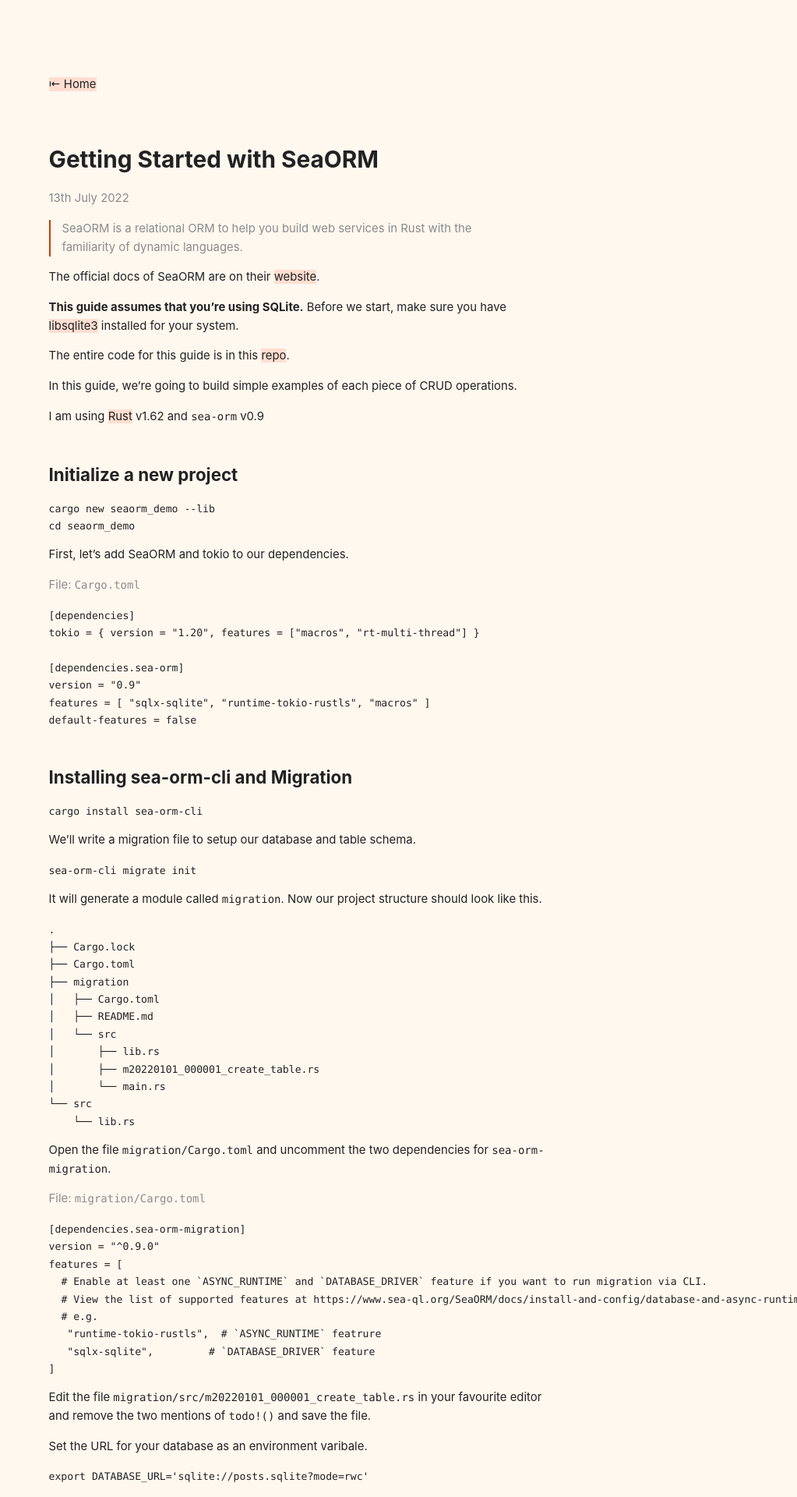
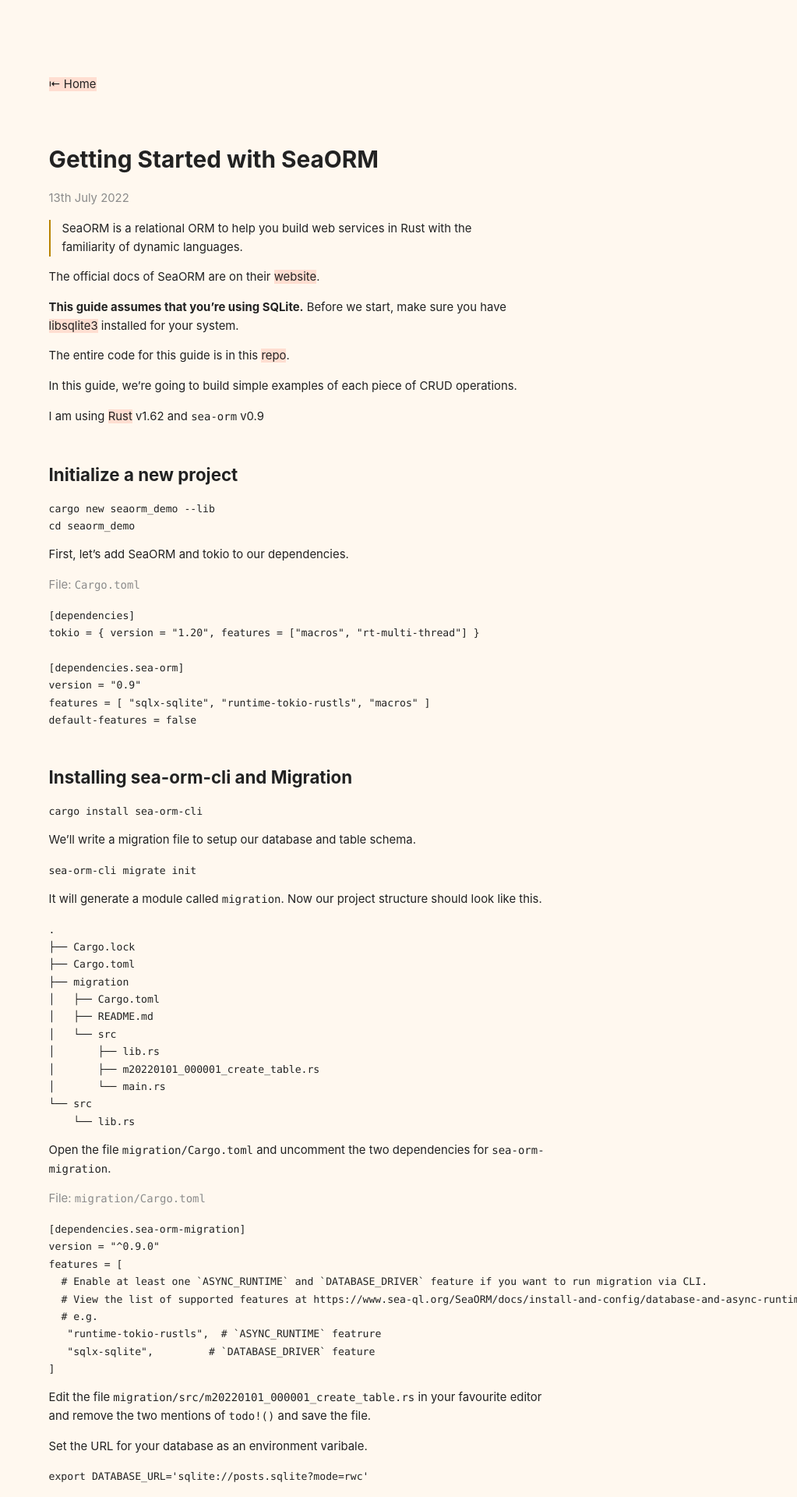
Before and after one commit to anshulxyz/anshulxyz.github.io, a Jekyll site: the page built from _posts/2022-07-13-getting-started-seaorm.md, in a window 1280 px wide. Shown: the top 1920 px of the page at 78% size, without its empty margins (257-1280 px from the left). Built offline with Jekyll 4.4.1, drawn with Linux system fonts in a browser that asks for light colours; nearby versions of some CDN libraries; a style sheet for code colours, icons or effects is not loaded.

Commit message:
Update styles

```diff
--- a/_sass/main.scss
+++ b/_sass/main.scss
@@ -45,8 +45,8 @@
   height: 2px;
   border-width: 0px;
   margin: 2rem 0rem;
-  color: #7285b7;
-  background-color: #7285b7;
+  color: $color-gray-3;
+  background-color: $color-gray-3;
 }
 
 
@@ -67,15 +67,15 @@
 blockquote {
   margin-left: 0;
   padding-left: 1rem;
-  border-left: 0.2rem solid $color-orange-4;
+  border-left: 0.2rem solid $color-amber-3;
   //background-color: $color-orange-2;
-  color: $color-gray-3;
+  //color: $color-amber-3;
 }
 
 .footnotes {
   margin: 0;
   font-size: calc(1em * 0.85);
-  color: $color-blue-2;
+  color: $color-gray-4;
 }
 
 .muted {
```
